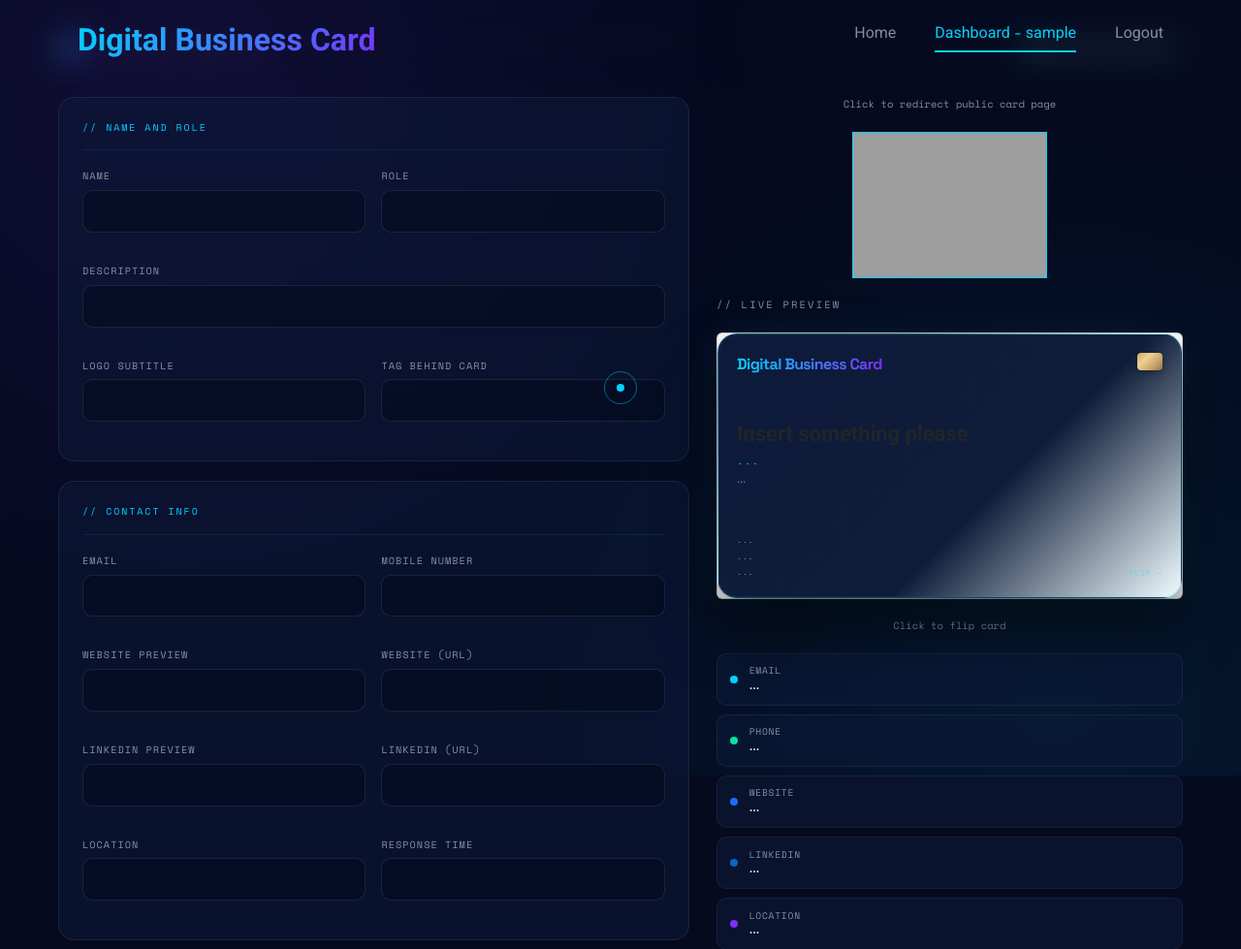
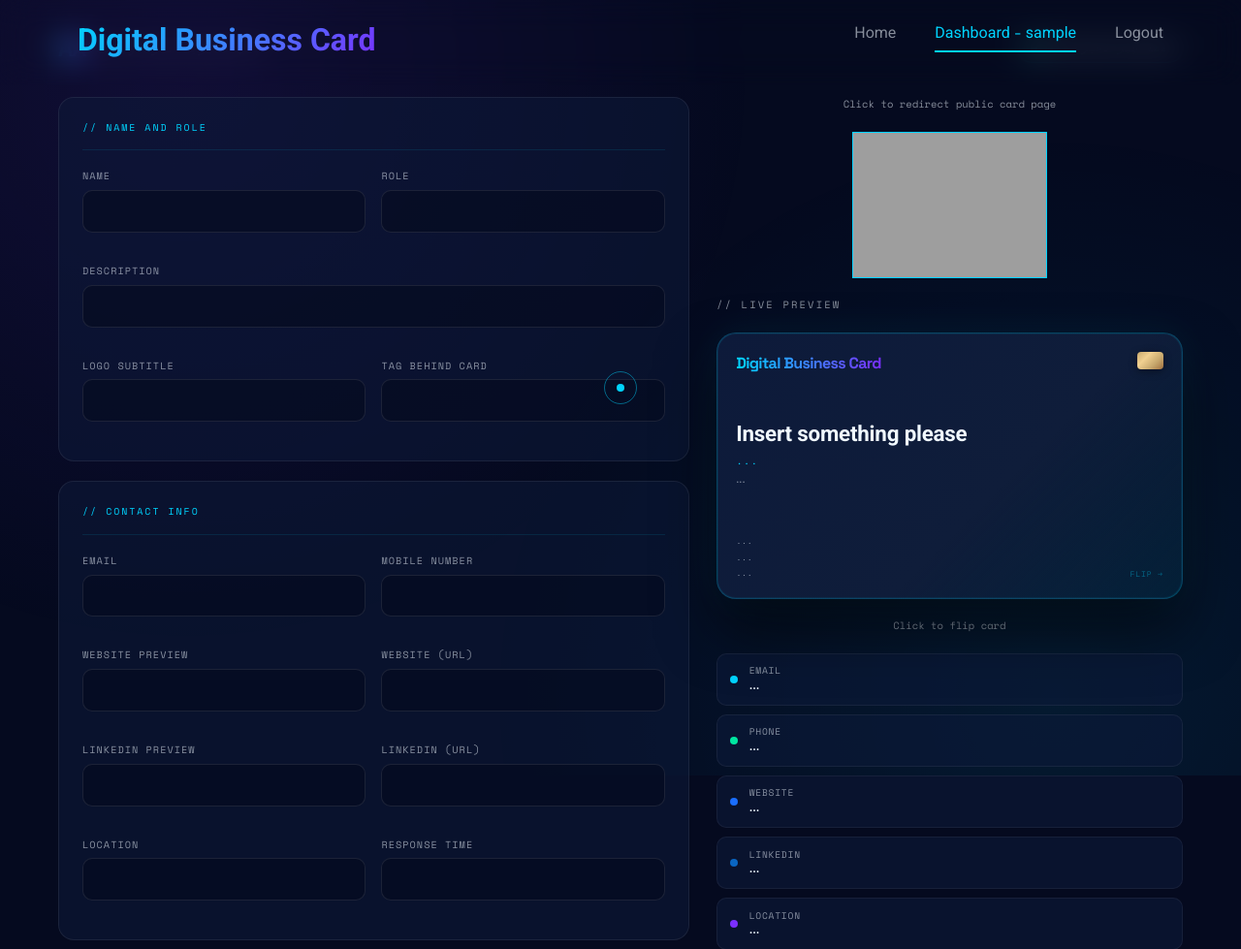
Before and after one commit to erfaw/digital-business-card-django, a Django app: page /dashboard/ in a window 1280 px wide. Shown: the top 979 px of the page at 97% size. Run offline with Django 5.2, Linux system fonts and the light colour scheme; the visitor is signed in with stand-in values (Sample User, id 1); data that the repository does not hold is empty; grey boxes are pictures that could not be loaded.

Commit message:
refactor: change class name card to card-preview
-in order to avoid interruption with bootstrap

```diff
--- a/core/static/css/dashboard.css
+++ b/core/static/css/dashboard.css
@@ -314,7 +314,7 @@ body::before {
   width: 100%;
 }
 
-.card {
+.card-preview {
   width: 100%;
   aspect-ratio: 1.75;
   position: relative;
--- a/templates/pages/dashboard.html
+++ b/templates/pages/dashboard.html
@@ -122,7 +122,7 @@ Dashboard
         <div class="preview-label">// Live Preview</div>
 
         <div class="card-scene">
-          <div class="card" id="previewCard">
+          <div class="card-preview" id="previewCard">
             <div class="card-face card-front">
               <div class="front-top">
                 <div>
```
